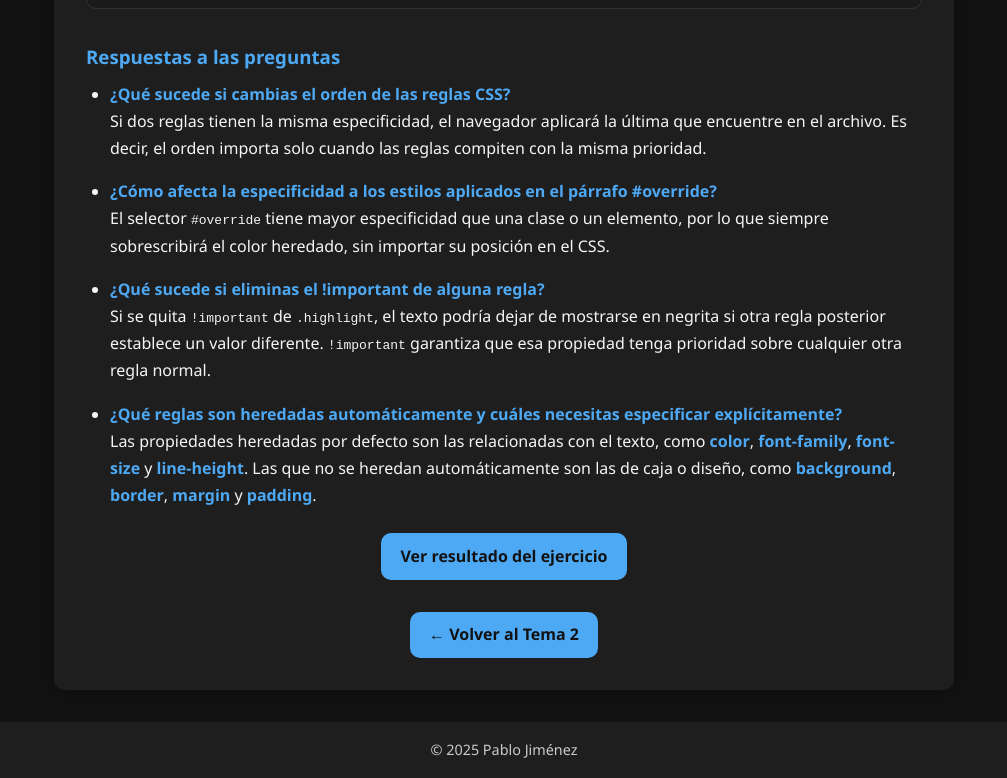
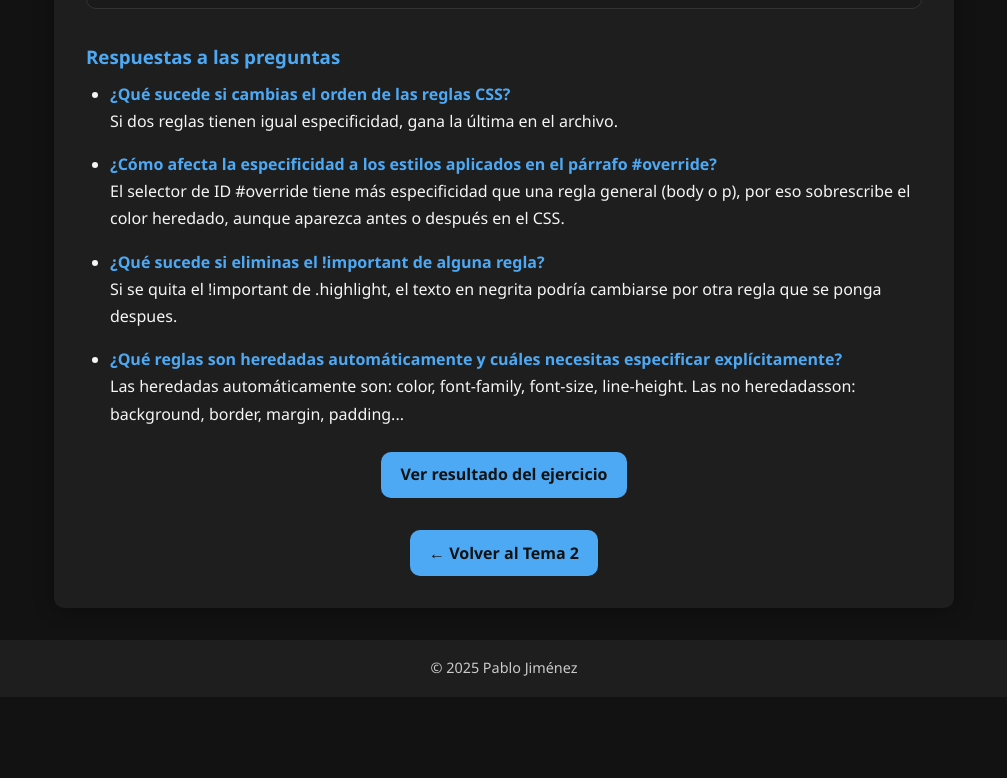
Before and after one commit to pjimpin1207/DIWEB, a plain HTML site: page posts/Tema2/Ejercicio13.html in a window 1280 px wide. Shown: the part 2346-3124 px from the top of the page, without its empty margins (136-1143 px from the left). After the commit the page ends 3043 px from the top, so only its background shows below. Drawn offline with Linux system fonts and the light colour scheme.

Commit message:
Update Ejercicio13.html

```diff
--- a/posts/Tema2/Ejercicio13.html
+++ b/posts/Tema2/Ejercicio13.html
@@ -121,36 +121,24 @@ h1 {
                 <ul>
                     <li>
                         <strong>¿Qué sucede si cambias el orden de las reglas CSS?</strong><br>
-                        Si dos reglas tienen la misma especificidad, el navegador aplicará la última que encuentre en el
-                        archivo.
-                        Es decir, el orden importa solo cuando las reglas compiten con la misma prioridad.
+                        Si dos reglas tienen igual especificidad, gana la última en el archivo.
                     </li>
 
                     <li>
-                        <strong>¿Cómo afecta la especificidad a los estilos aplicados en el párrafo
-                            #override?</strong><br>
-                        El selector <code>#override</code> tiene mayor especificidad que una clase o un elemento,
-                        por lo que siempre sobrescribirá el color heredado, sin importar su posición en el CSS.
+                        <strong>¿Cómo afecta la especificidad a los estilos aplicados en el párrafo #override?</strong><br>
+                        El selector de ID #override tiene más especificidad que una regla general (body o p), por eso sobrescribe el color heredado, aunque aparezca antes o después en el CSS.
+
                     </li>
 
                     <li>
                         <strong>¿Qué sucede si eliminas el !important de alguna regla?</strong><br>
-                        Si se quita <code>!important</code> de <code>.highlight</code>, el texto podría dejar de
-                        mostrarse en negrita
-                        si otra regla posterior establece un valor diferente.
-                        <code>!important</code> garantiza que esa propiedad tenga prioridad sobre cualquier otra regla
-                        normal.
+                        Si se quita el !important de .highlight, el texto en negrita podría cambiarse por otra regla que se ponga despues.
                     </li>
 
                     <li>
-                        <strong>¿Qué reglas son heredadas automáticamente y cuáles necesitas especificar
-                            explícitamente?</strong><br>
-                        Las propiedades heredadas por defecto son las relacionadas con el texto, como
-                        <strong>color</strong>, <strong>font-family</strong>, <strong>font-size</strong> y
-                        <strong>line-height</strong>.
-                        Las que no se heredan automáticamente son las de caja o diseño, como
-                        <strong>background</strong>, <strong>border</strong>, <strong>margin</strong> y
-                        <strong>padding</strong>.
+                        <strong>¿Qué reglas son heredadas automáticamente y cuáles necesitas especificar explícitamente?</strong><br>
+                       Las heredadas automáticamente son: color, font-family, font-size, line-height.
+                       Las no heredadasson: background, border, margin, padding...
                     </li>
                 </ul>
 
```
